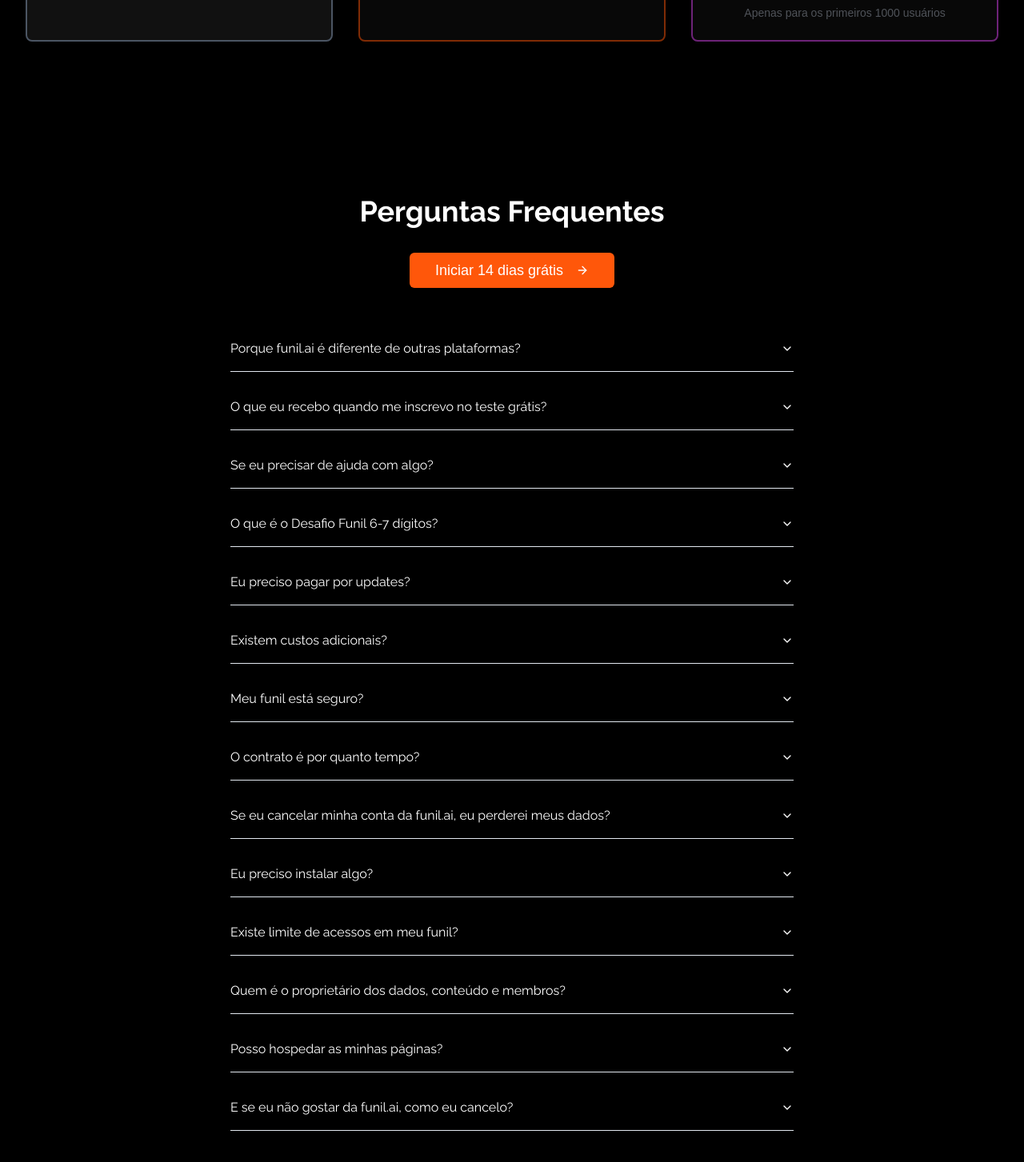
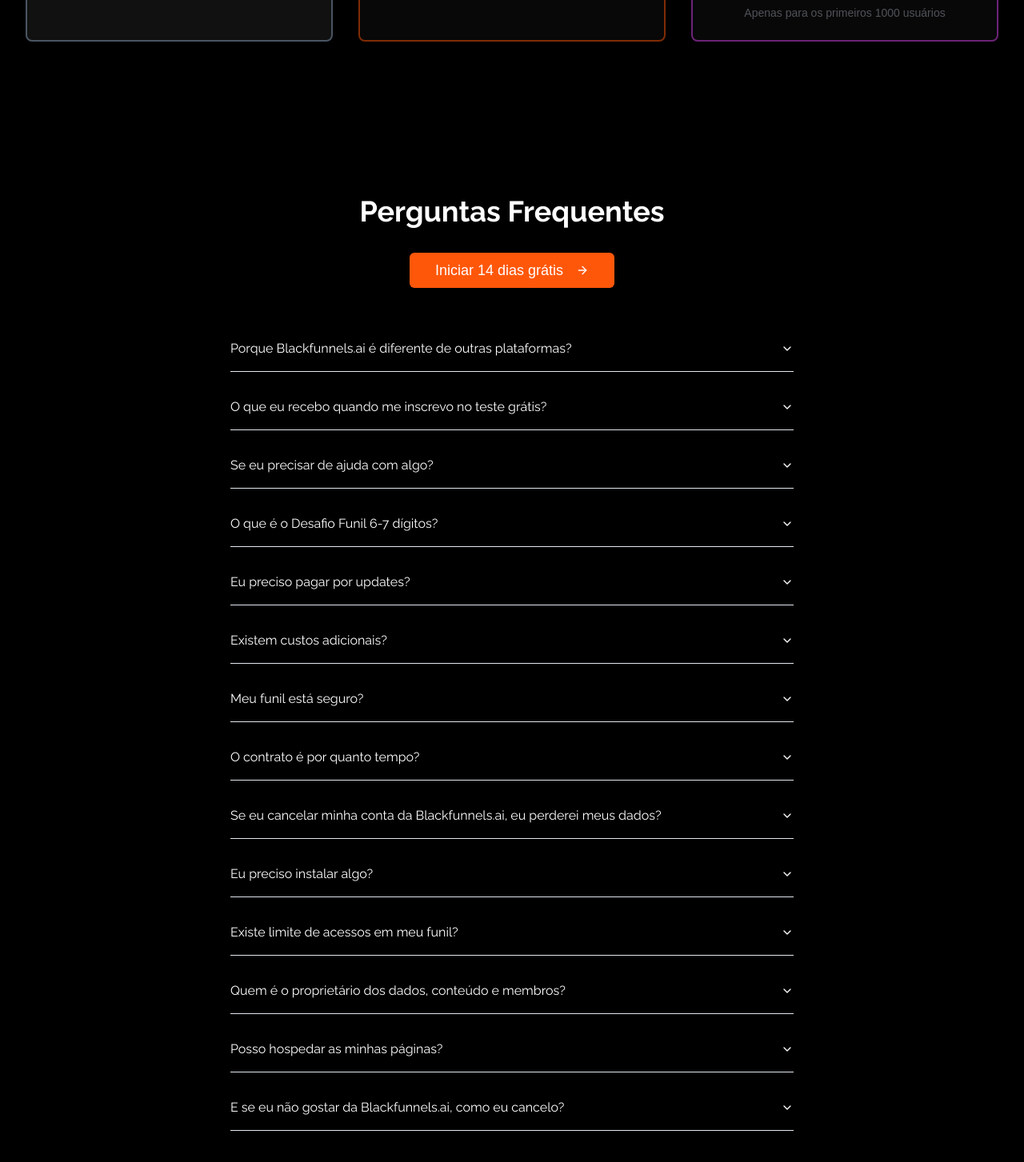
Before and after one commit to Padrim222/blackfunnels, a React (Vite) app: page / in a window 1280 px wide. Shown: the part 10502-11955 px from the top of the page at 80% size. Built offline with nearby package versions, Linux system fonts and the light colour scheme.

Commit message:
Update FAQ content
Update the FAQ section to reflect the change from "funil.ai" to "Blackfunnels.ai".

```diff
--- a/src/components/FAQ.tsx
+++ b/src/components/FAQ.tsx
@@ -1,3 +1,4 @@
+
 import {
   Accordion,
   AccordionContent,
@@ -9,7 +10,7 @@ import { TrialButton } from "./TrialButton";
 export const FAQ = () => {
   const faqs = [
     {
-      question: "Porque funil.ai é diferente de outras plataformas?",
+      question: "Porque Blackfunnels.ai é diferente de outras plataformas?",
       answer: "Aqui acreditamos que para você ter sucesso é preciso: Conhecimento, Ferramentas, Mentalidade e Ambiente. É por isso que entregamos não só uma ótima plataforma, mas também conhecimento das principais estratégias responsáveis ​​por bilhões de dólares gerados pelos maiores players do mercado, templates prontos para usar em sua operação e uma comunidade incrível de Funileiros e Marketeiros."
     },
     {
@@ -22,7 +23,7 @@ export const FAQ = () => {
     },
     {
       question: "O que é o Desafio Funil 6-7 dígitos?",
-      answer: "Este é o primeiro treinamento desenvolvido pela Funil.ai que lhe ensinará \"o que\" e \"como\" lançar e escalar seu negócio para 6 e 7 dígitos por mês. Usando nosso método comprovado de funis e estruturas. Lançaremos seu funil juntos durante o desafio e você terá acesso imediato ao criar sua conta."
+      answer: "Este é o primeiro treinamento desenvolvido pela Blackfunnels.ai que lhe ensinará \"o que\" e \"como\" lançar e escalar seu negócio para 6 e 7 dígitos por mês. Usando nosso método comprovado de funis e estruturas. Lançaremos seu funil juntos durante o desafio e você terá acesso imediato ao criar sua conta."
     },
     {
       question: "Eu preciso pagar por updates?",
@@ -41,12 +42,12 @@ export const FAQ = () => {
       answer: "No plano mensal você pode cancelar quando quiser. Já no plano anual, você garante seu acesso por 1 ano."
     },
     {
-      question: "Se eu cancelar minha conta da funil.ai, eu perderei meus dados?",
+      question: "Se eu cancelar minha conta da Blackfunnels.ai, eu perderei meus dados?",
       answer: "Como na maioria das plataformas, quando você cancela sua conta, seus dados ficam inacessíveis, mas não se preocupe, antes de cancelar você tem a oportunidade de baixar toda a sua lista de contatos, clientes e membros."
     },
     {
       question: "Eu preciso instalar algo?",
-      answer: "Não. Na funil.ai você não precisa se preocupar com nada de tecnologia. Nós deixamos você livre para planejar sua estratégia e construir seu negócio dentro da nossa plataforma."
+      answer: "Não. Na Blackfunnels.ai você não precisa se preocupar com nada de tecnologia. Nós deixamos você livre para planejar sua estratégia e construir seu negócio dentro da nossa plataforma."
     },
     {
       question: "Existe limite de acessos em meu funil?",
@@ -54,14 +55,14 @@ export const FAQ = () => {
     },
     {
       question: "Quem é o proprietário dos dados, conteúdo e membros?",
-      answer: "Sempre você! Todo o conteúdo e os usuários são 100% seus. A funil.ai não tem permissão para usar os dados ou o conteúdo da sua conta por nenhum motivo. A funil.ai é apenas uma ferramenta para você entregar o seu valor!"
+      answer: "Sempre você! Todo o conteúdo e os usuários são 100% seus. A Blackfunnels.ai não tem permissão para usar os dados ou o conteúdo da sua conta por nenhum motivo. A Blackfunnels.ai é apenas uma ferramenta para você entregar o seu valor!"
     },
     {
       question: "Posso hospedar as minhas páginas?",
       answer: "Você está livre desse problema. Nós hospedamos tudo e mantemos todas as ferramentas atualizadas para que você possa viver em paz. Sem erros de hospedagem e sites fora do ar."
     },
     {
-      question: "E se eu não gostar da funil.ai, como eu cancelo?",
+      question: "E se eu não gostar da Blackfunnels.ai, como eu cancelo?",
       answer: "Basta acessar sua conta, clicar em Configurações -> Cobrança e depois em \"cancelar minha conta\". Você não precisa falar com ninguém, seja por e-mail, ligação ou chat, basta um clique."
     }
   ];
```
